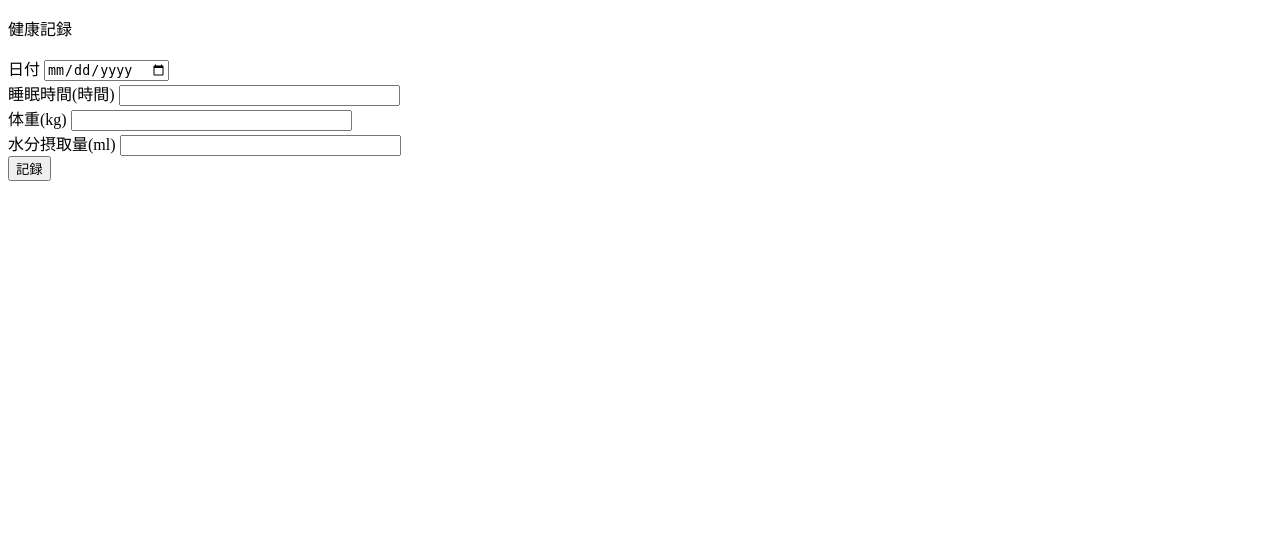
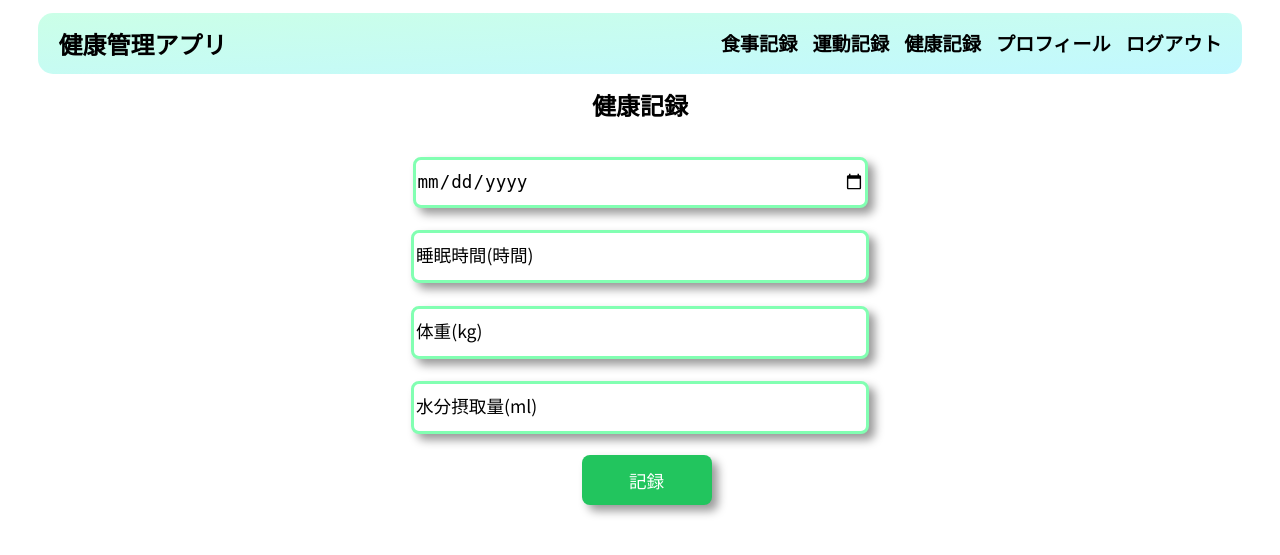
Before and after one commit to yoshiokaharuto/2024_health_care, a Flask app: page /health/health_record in a window 1280 px wide. Shown: the top 555 px of the page. Run offline with Flask 3, Linux system fonts and the light colour scheme.

Commit message:
header追加、class追記

```diff
--- a/templates/health/health_record.html
+++ b/templates/health/health_record.html
@@ -3,44 +3,58 @@
 <head>
     <meta charset="UTF-8">
     <meta name="viewport" content="width=device-width, initial-scale=1.0">
+    <link href="https://fonts.googleapis.com/css2?family=Noto+Sans+JP:wght@100..900&display=swap" rel="stylesheet">
+	<link rel="stylesheet" href="https://fonts.googleapis.com/css2?family=Material+Symbols+Outlined:opsz,wght,FILL,GRAD@40,400,0,0" />
+	<link rel="stylesheet" href="{{url_for('static',filename = 'css/style.css')}}">
+	<link rel="stylesheet" href="{{url_for('static',filename = 'css/nav.css')}}">
     <title>健康記録</title>
 </head>
 <body>
-    <p>健康記録</p>
 
-    <form action="{{url_for('health.health_record_confirm')}}" method='post'>
+    <header class="header">
+        <a href="{{url_for('user_top')}}" class="home">健康管理アプリ</a>
+        <nav class="nav">
+            <ul>
+                <li><a href="{{url_for('health.food_record')}}">食事記録</a></li>
+                <li><a href="{{url_for('health.exercise_record')}}"> 運動記録</a></li>
+                <li><a href="{{url_for('health.health_record')}}"> 健康記録</a></li>
+                <li><a href="{{url_for('user.profile')}}">プロフィール</a></li>
+                <li><a href="{{url_for('logout')}}">ログアウト</a></li>
+            </ul>
+        </nav>
+    </header>
+
+    <p class="sub_title">健康記録</p>
+
+    <form action="{{url_for('health.health_record_confirm')}}" method='post' class="login_form">
         {{form.hidden_tag()}}
 
         <div>
-            {{form.date.label}}
             {{form.date(class='form-control',size=32)}}
             {% for error in form.date.errors %}
             <span style="color:red">{{error}}</span>
             {% endfor %}
         </div>
         <div>
-            {{form.sleep_time.label}}
-            {{form.sleep_time(class='form-control',size=32)}}
+            {{form.sleep_time(class='form-control',size=32,placeholder='睡眠時間(時間)')}}
             {% for error in form.sleep_time.errors %}
             <span style="color:red">{{error}}</span>
             {% endfor %}
         </div>
         <div>
-            {{form.weight.label}}
-            {{form.weight(class='form-control',size=32)}}
+            {{form.weight(class='form-control',size=32,placeholder='体重(kg)')}}
             {% for error in form.weight.errors %}
             <span style="color:red">{{error}}</span>
             {% endfor %}
         </div>
         <div>
-            {{form.water_intake.label}}
-            {{form.water_intake(class='form-control',size=32)}}
+            {{form.water_intake(class='form-control',size=32,placeholder='水分摂取量(ml)')}}
             {% for error in form.water_intake.errors %}
             <span style="color:red">{{error}}</span>
             {% endfor %}
         </div>
         <div>
-            {{form.submit(class='btn btn-primary')}}
+            {{form.submit(class='button')}}
         </div>
     </form>
 </body>
```
